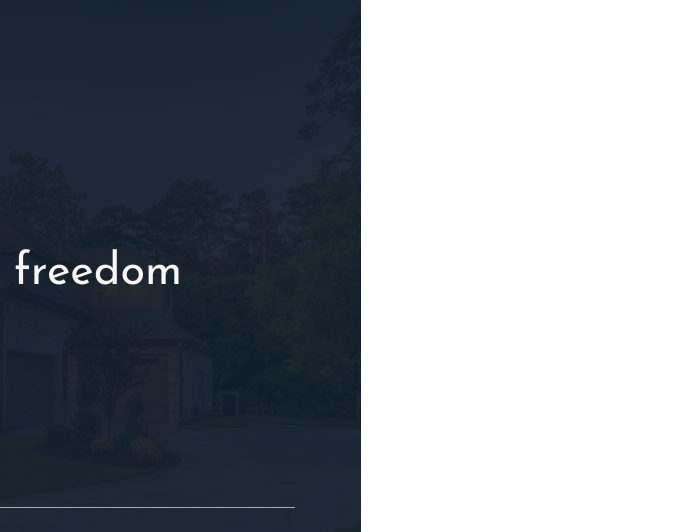
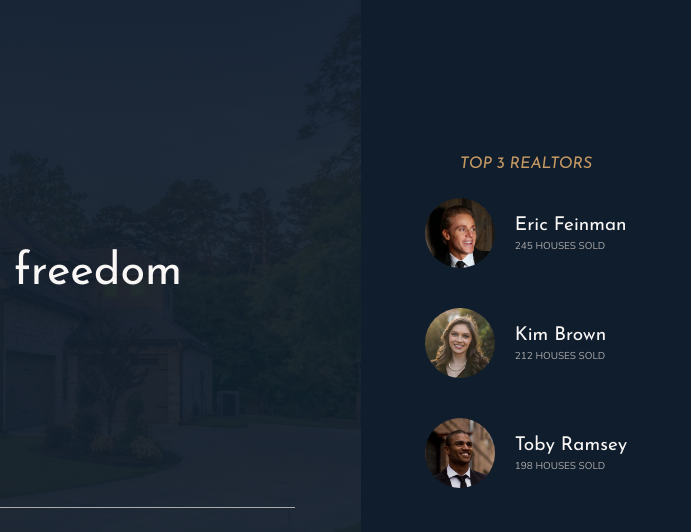
Before and after one commit to Zeus60/nexter, a website: page index.html in a window 1280 px wide. Shown: the top 532 px of the page, 589-1280 px from the left. Drawn offline with nearby package versions, Linux system fonts and the light colour scheme.

Commit message:
Completed the realtors block

```diff
--- a/index.html
+++ b/index.html
@@ -34,7 +34,28 @@
 		</div>
 	</header>
 
+	<div class="realtors">
+		<h3 class="heading-3">Top 3 Realtors</h2>
+			<div class="realtors__list">
+				<img src="img/realtor-1.jpeg" alt="realtor 1" class="realtors__image">
+				<div class="realtors__details">
+					<h4 class="heading-4 heading-4--light">Eric Feinman</h4>
+					<p class="realtors__sold">245 Houses Sold</p>
+				</div>
 
+				<img src="img/realtor-2.jpeg" alt="realtor 2" class="realtors__image">
+				<div class="realtors__details">
+					<h4 class="heading-4 heading-4--light">Kim Brown</h4>
+					<p class="realtors__sold">212 Houses Sold</p>
+				</div>
+
+				<img src="img/realtor-3.jpeg" alt="Realtor 3" class="realtors__image">
+				<div class="realtors__details">
+					<h4 class="heading-4 heading-4--light">Toby Ramsey</h4>
+					<p class="realtors__sold">198 Houses Sold</p>
+				</div>
+			</div>
+	</div>
 
 	<section class="features">
 		<div class="feature">
--- a/sass/_realtors.scss
+++ b/sass/_realtors.scss
@@ -1,4 +1,30 @@
 .realtors {
   background-color: $color-secondary;
   grid-column: col-start 7 / full-end;
+  padding: 3rem;
+  display: grid;
+  align-content: center;
+  justify-content: center;
+  justify-items: center;
+  grid-row-gap: 2rem;
+
+  &__list {
+    display: grid;
+    grid-template-columns: min-content max-content;
+    grid-column-gap: 2rem;
+    grid-row-gap: 5vh;
+    align-items: center;
+  }
+
+  &__image {
+    width: 7rem;
+    border-radius: 50%;
+    display: block;
+  }
+
+  &__sold {
+    text-transform: uppercase;
+    color: $color-grey-light-2;
+    margin-top: -3px;
+  }
 }
--- a/sass/_sidebar.scss
+++ b/sass/_sidebar.scss
@@ -18,7 +18,7 @@
   &::before,
   &::after {
     background-color: #fff;
-    height: 2px;git
+    height: 2px;
     width: 4.5rem;
     content: "";
     display: block;
```
Also changed, not shown: css/style.css.
